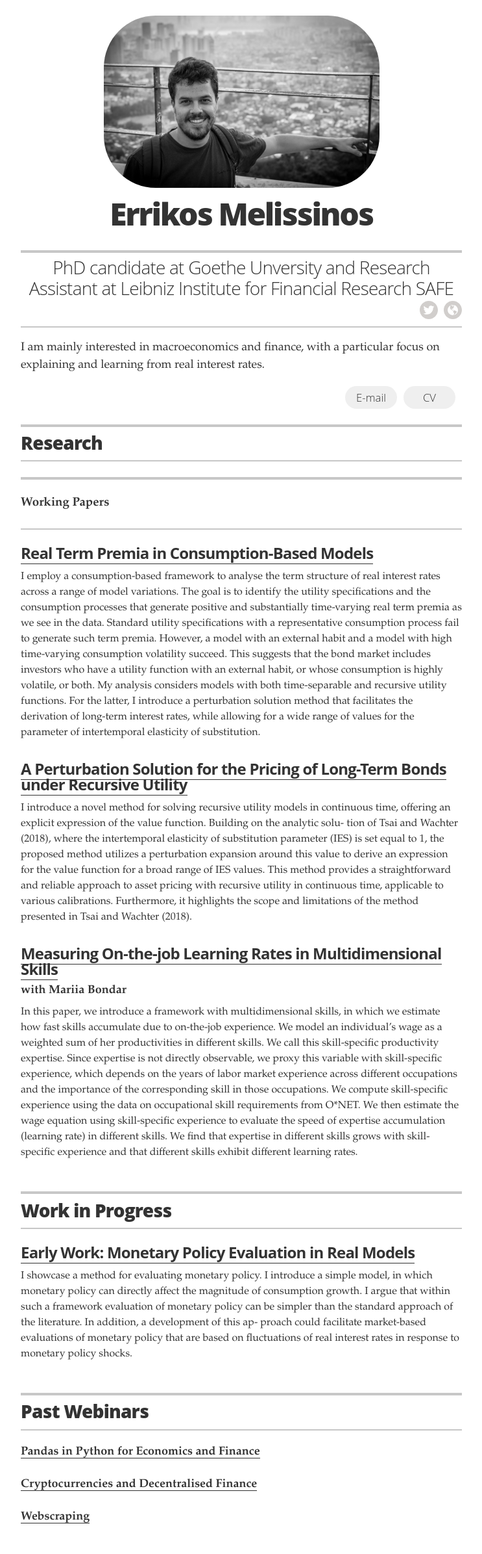
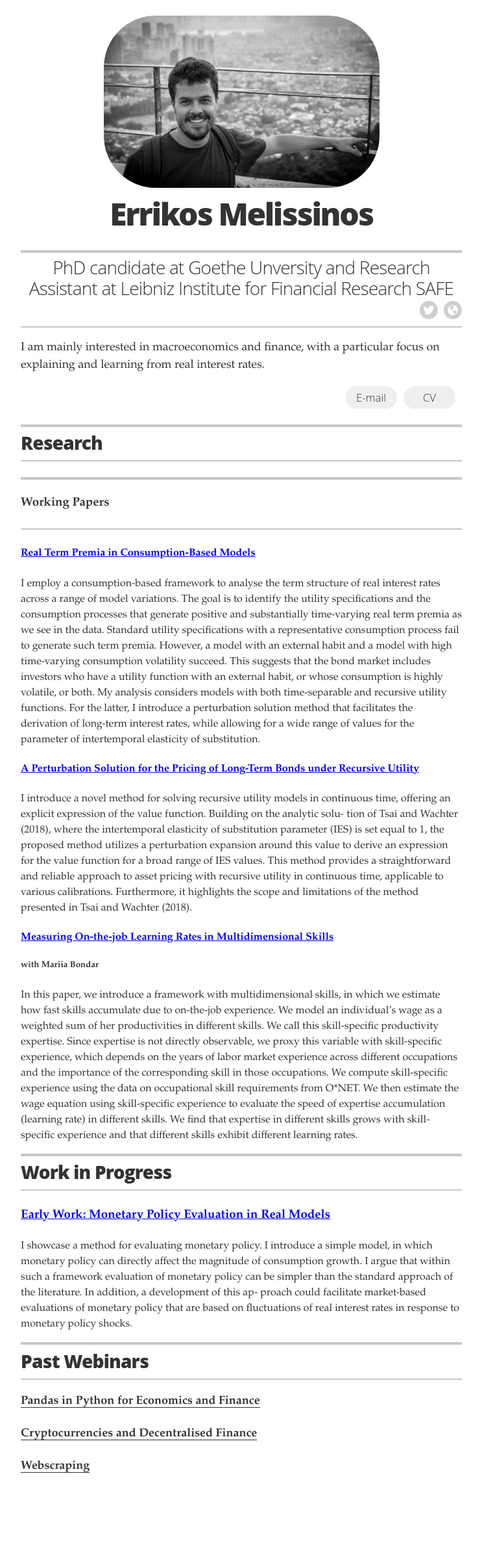
Before and after one commit to errikos-melissinos/errikos-melissinos.github.io, a Jekyll site: the page built from index.html, in a window 1280 px wide. Shown: the whole page at 65% size, without its empty margins (268-1011 px from the left). Built offline with Jekyll 4.4.1, drawn with Linux system fonts in a browser that asks for light colours; after the commit the page ends 2313 px from its top, so only the background shows below that.

Commit message:
Update resume.html

```diff
--- a/_layouts/resume.html
+++ b/_layouts/resume.html
@@ -114,7 +114,7 @@
                   </header>
       {% if site.resume_section_projects %}
       <!-- begin Working Papers -->
-      <section class="content-section">
+<!--       <section class="content-section"> -->
         <header class="section-header">
           <h3>Working Papers</h3>
         </header>
@@ -129,13 +129,13 @@
         </div>
         {% endfor %}
 
-      </section>
+<!--       </section> -->
       <!-- end Projects -->
       {% endif %}
 
           {% if site.resume_section_projects2 %}
       <!-- begin Work in Progress -->
-      <section class="content-section">
+<!--       <section class="content-section"> -->
         <header class="section-header">
           <h2>Work in Progress</h2>
         </header>
@@ -150,7 +150,7 @@
         </div>
         {% endfor %}
 
-      </section>
+<!--       </section> -->
       <!-- end Projects -->
       {% endif %}
 </section>
```
